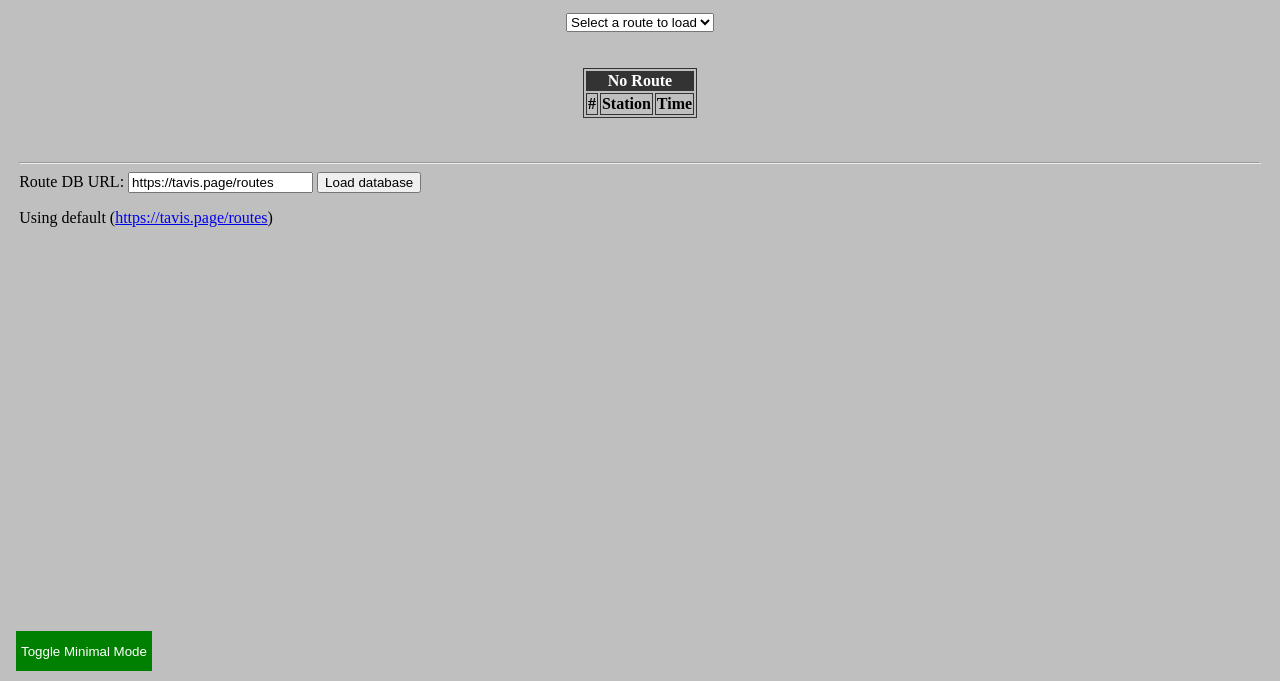
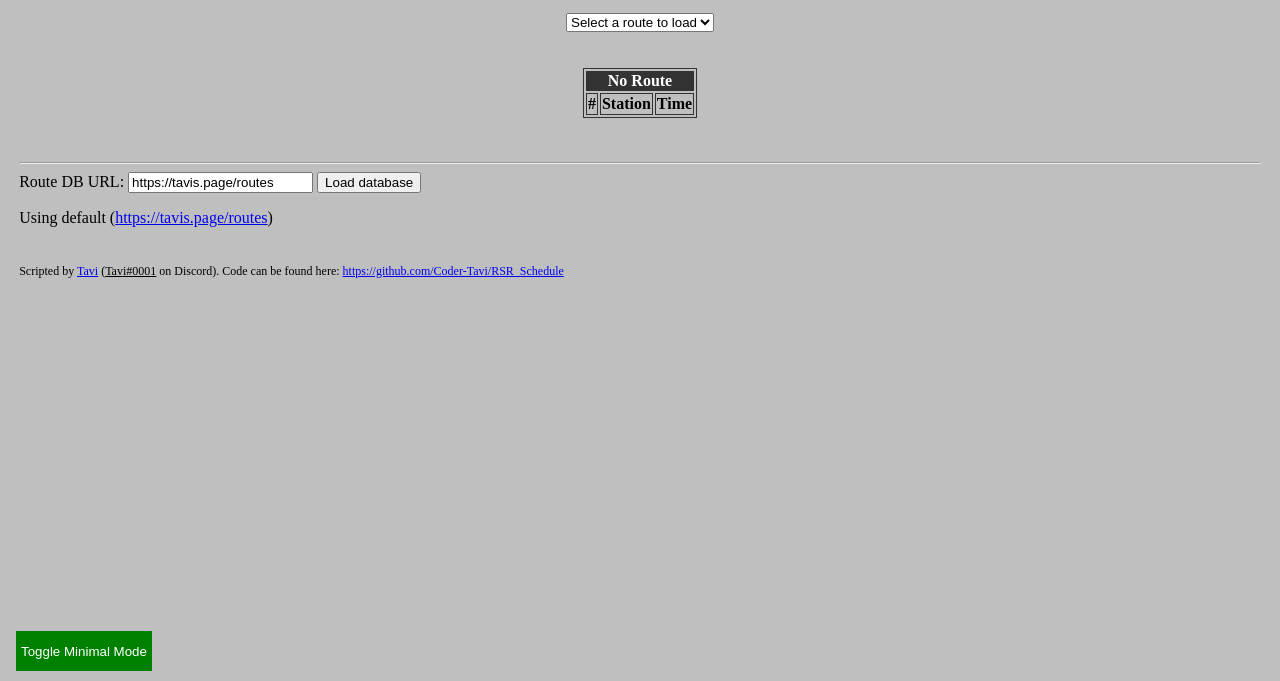
Before and after one commit to totallytavi/RSR_Schedule, a website: page index.html in a window 1280 px wide. Shown: the part 119-800 px from the top of the page. Drawn offline with Linux system fonts and the light colour scheme; no server answers.

Commit message:
feat(patch): Add credit

```diff
--- a/index.html
+++ b/index.html
@@ -59,6 +59,7 @@
   <p id="route-db-status">Using default (<a href="https://tavis.page/routes">https://tavis.page/routes</a>)</p>
   <br>
   <button id="minimal-mode" onclick="minimal()">Toggle Minimal Mode</button>
+  <p1>Scripted by <a href="https://github.com/Coder-Tavi">Tavi</a> (<u>Tavi#0001</u> on Discord). Code can be found here: <a href="https://github.com/Coder-Tavi/RSR_Schedule">https://github.com/Coder-Tavi/RSR_Schedule</a></p1>
   <script src="./script.js"></script>
 </body>
 </html>
--- a/style.css
+++ b/style.css
@@ -1,6 +1,9 @@
 body {
   margin: 1.5%;
   background-color: rgba(0, 0, 0, 0.25);
+}
+p1 {
+  font-size: 75%;
 }
 
 .table, .td {
```
